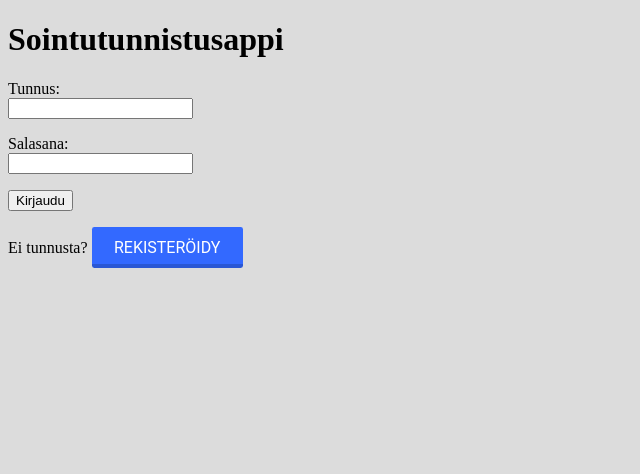
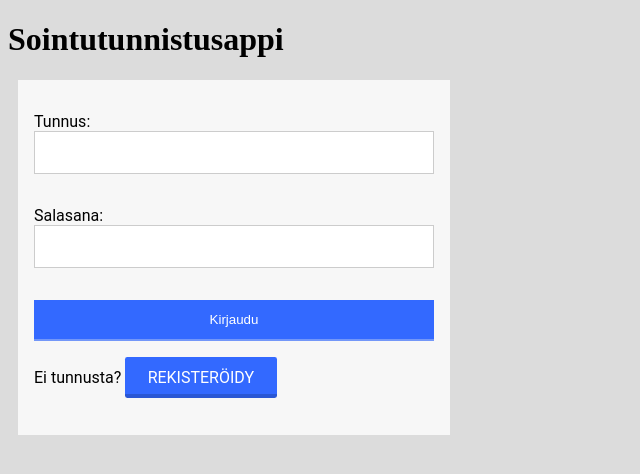
Before and after one commit to AnttiHal/tietokantasovellus, a Flask app: page / in a window 1280 px wide. Shown: the top 474 px of the page, without its empty margins (0-640 px from the left). Run offline with Flask 2, Linux system fonts and the light colour scheme.

Commit message:
style testing

```diff
--- a/templates/index.html
+++ b/templates/index.html
@@ -30,7 +30,7 @@
 
     {% else %}
 
-    <div class="login">
+    <div class="form-style-6">
     <form action="/login" method="POST">
     <p>Tunnus:<br>
     <input type="text" name="username"></p>
```
